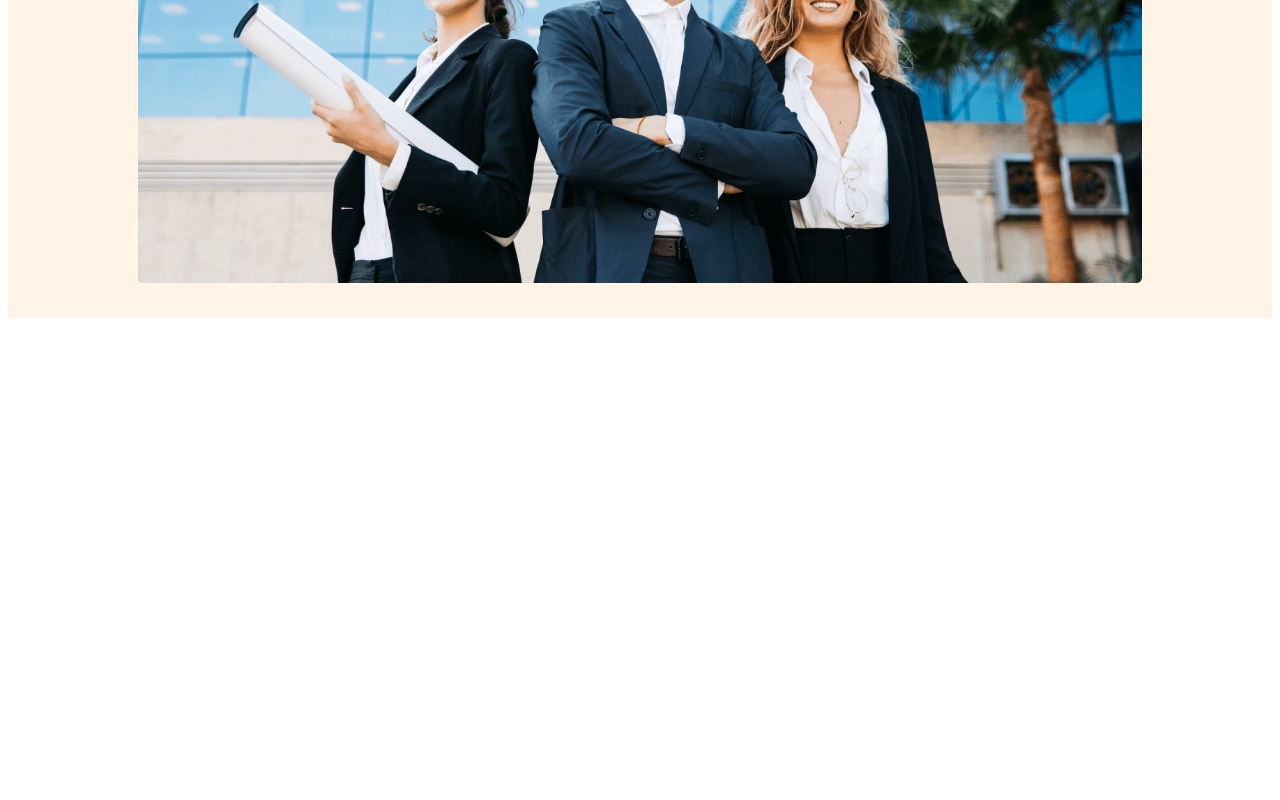
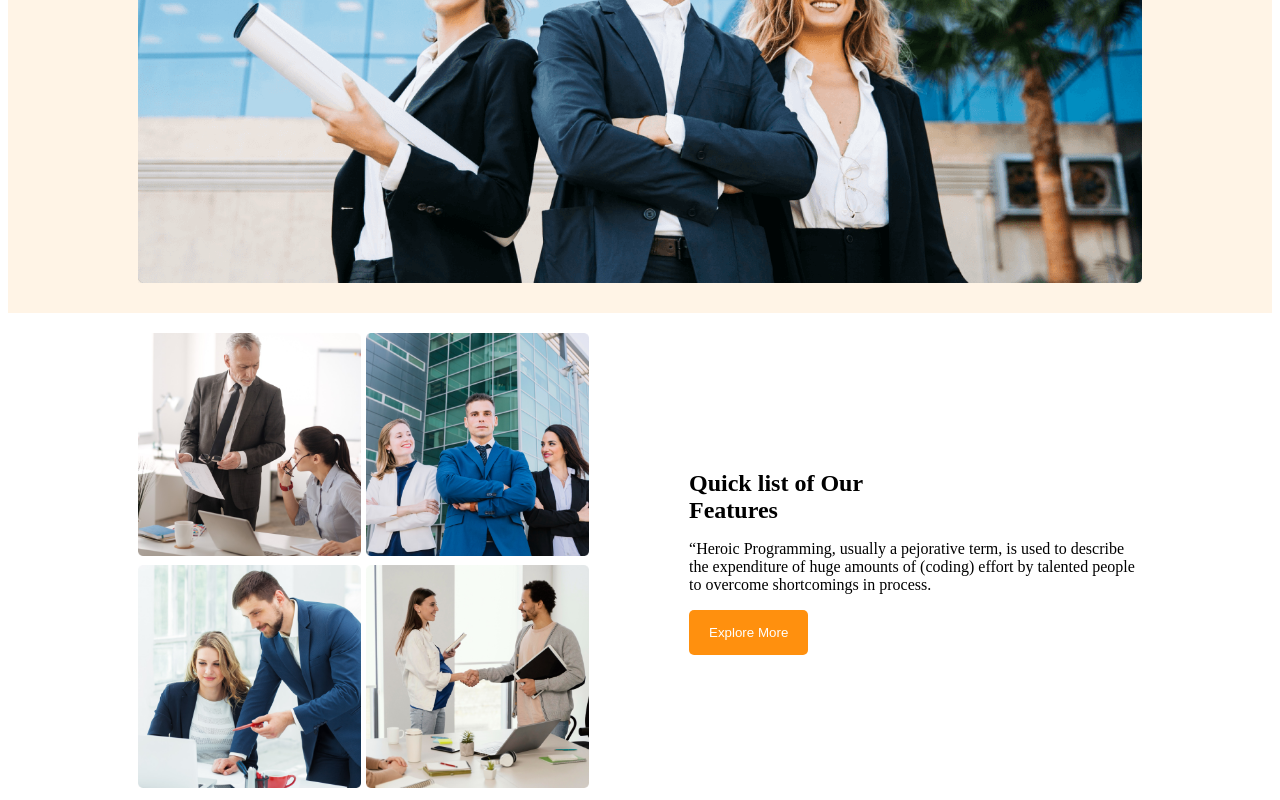
Before and after one commit to mahmudaafroze02/Assignment-2, a plain HTML site: page index.html in a window 1280 px wide. Shown: the part 471-1271 px from the top of the page. Before the commit the page ends 800 px from the top, so only its background shows below. Drawn offline with Linux system fonts and the light colour scheme.

Commit message:
second section

```diff
--- a/index.html
+++ b/index.html
@@ -13,7 +13,7 @@
 }
 
 
-        .nav-section{
+        .nav-section, .grid-section{
             margin-left: 130px;
             margin-right: 130px;
         }
@@ -62,9 +62,38 @@
         height: 100%;
         margin-left: auto;
         margin-right:auto;
-        padding-bottom: 35px;
+        padding-bottom: 30px;
     }
-    </style>
+    /* first style end here */
+    .grid-section{
+        display: flex;
+        margin-top: 20px;
+    }
+    .gridimage{
+        display: grid;
+        grid-template-columns: repeat(2,1fr);
+        gap:5px;
+        max-width: 50%;
+        }
+        .gridimage img{
+            max-width: 100%;
+            max-height: 100%;
+        }
+        .grid-info{
+         margin-left: 50px;
+       }
+   .grid-info{
+    padding-left: 50px;
+    display: flex;
+    flex-direction: column;
+    justify-content: center;
+
+   }
+   .gridh2{
+    margin-bottom: 0px;
+   }
+
+   </style>
 </head>
 <body>
     <section class="mainback">
@@ -83,7 +112,7 @@
                     <h1>Brand New<br>
                         Group of Architects
                         </h1>
-                    <p>Find the Right Fashion Clothes Companies Manufacturer in China. Quality Fashion Clothes Companies.<br></bnr> Send Inquiry Now! Leading B2B Portal. SGS Audited Suppliers. China’s B2B Impact Award. Quality China Products.</p>
+                    <p>Find the Right Fashion Clothes Companies Manufacturer in China. Quality Fashion Clothes Companies.<br> Send Inquiry Now! Leading B2B Portal. SGS Audited Suppliers. China’s B2B Impact Award. Quality China Products.</p>
                     <button class="explore">Explore More
 
                     </button>
@@ -92,5 +121,25 @@
             </header>
         </section>
     </section>
+    <!-- first section end here -->
+    <section class="grid-section">
+       <div class="gridimage">
+        <div><img src="/images/team1.png" alt=""></div>
+       <div><img src="/images/team2.png" alt=""></div>
+       <div><img src="/images/team3.png" alt=""></div>
+       <div><img src="/images/team4.png" alt=""></div>
+    </div>
+
+
+
+
+
+       <div class="grid-info">
+        <h2 class="gridh2">Quick list <span>of Our</span><br><span>Features</span></h2>
+        <p>“Heroic Programming, usually a pejorative term, is used to describe <br> the expenditure of huge amounts of (coding) effort by talented people to overcome shortcomings in process.</p>
+       <div> <button class="explore">Explore More</button></div>
+       </div>
+
+    </section>
 </body>
 </html>
```
